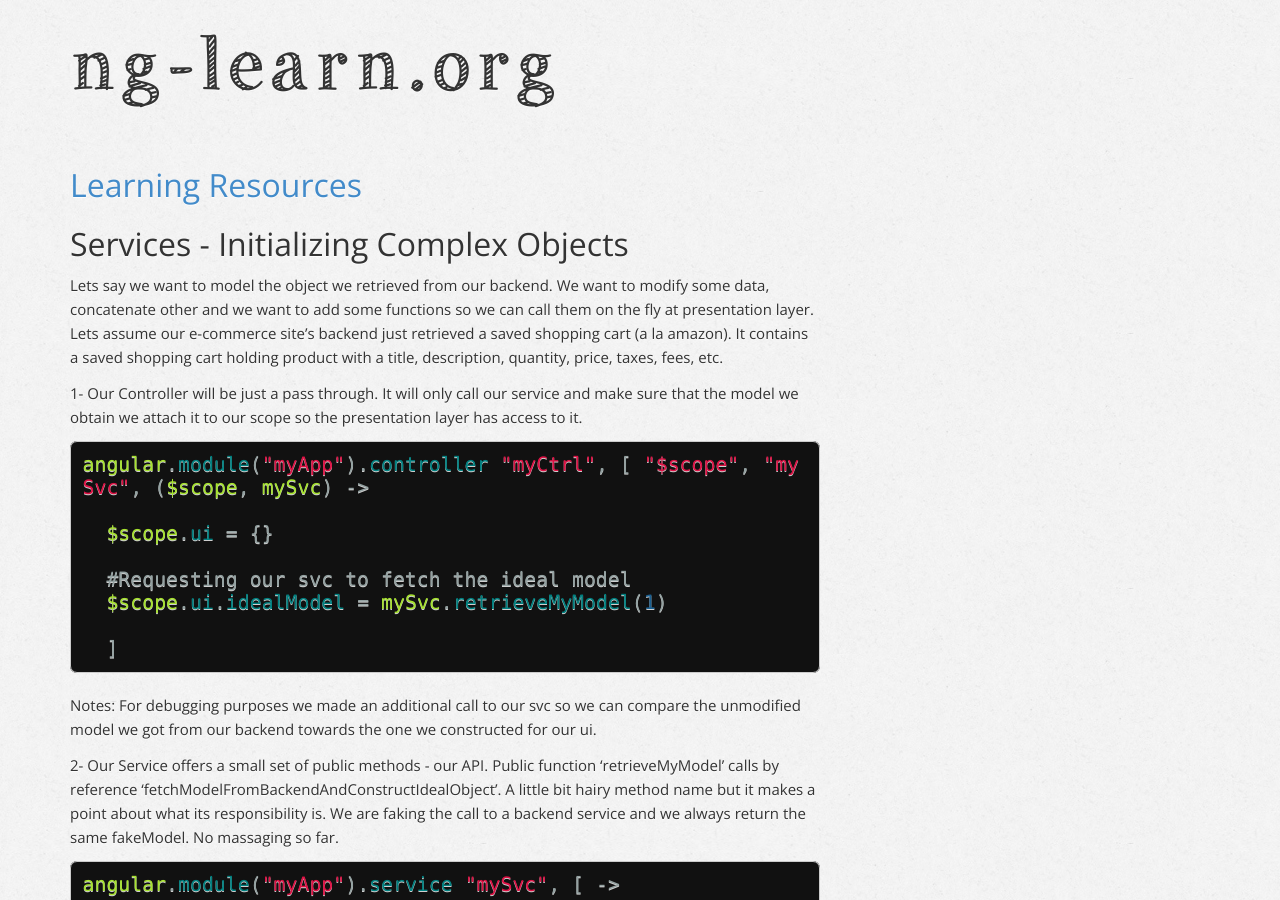
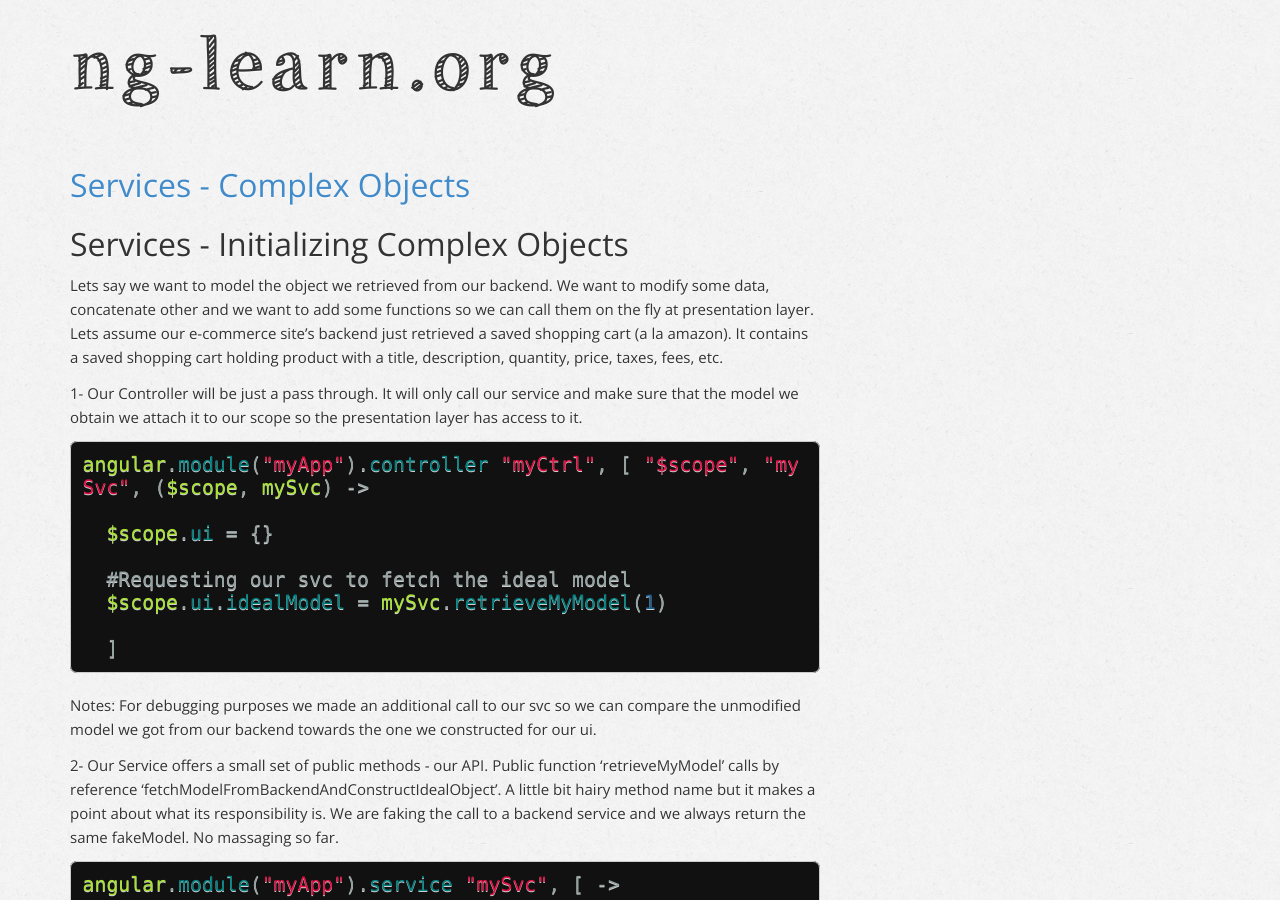
Before and after one commit to ng-learn-org/ng-learn-org.github.io, a Jekyll site: the page built from index.html, in a window 1280 px wide and 900 px high. Built offline with Jekyll 4.4.1, drawn with Linux system fonts in a browser that asks for light colours; Markdown is read by kramdown in place of the engine named in the settings; the list of posts is cut into pages by our own code; comment, search, counter and statistics services are not loaded.

Commit message:
updated post

```diff
--- a/_posts/2013-10-31-Service-Init-Complex-Objects.md
+++ b/_posts/2013-10-31-Service-Init-Complex-Objects.md
@@ -1,6 +1,6 @@
 ---
 layout: post
-title: Learning Resources
+title: Services - Complex Objects
 categories: [resources, beginner]
 ---
 
```
